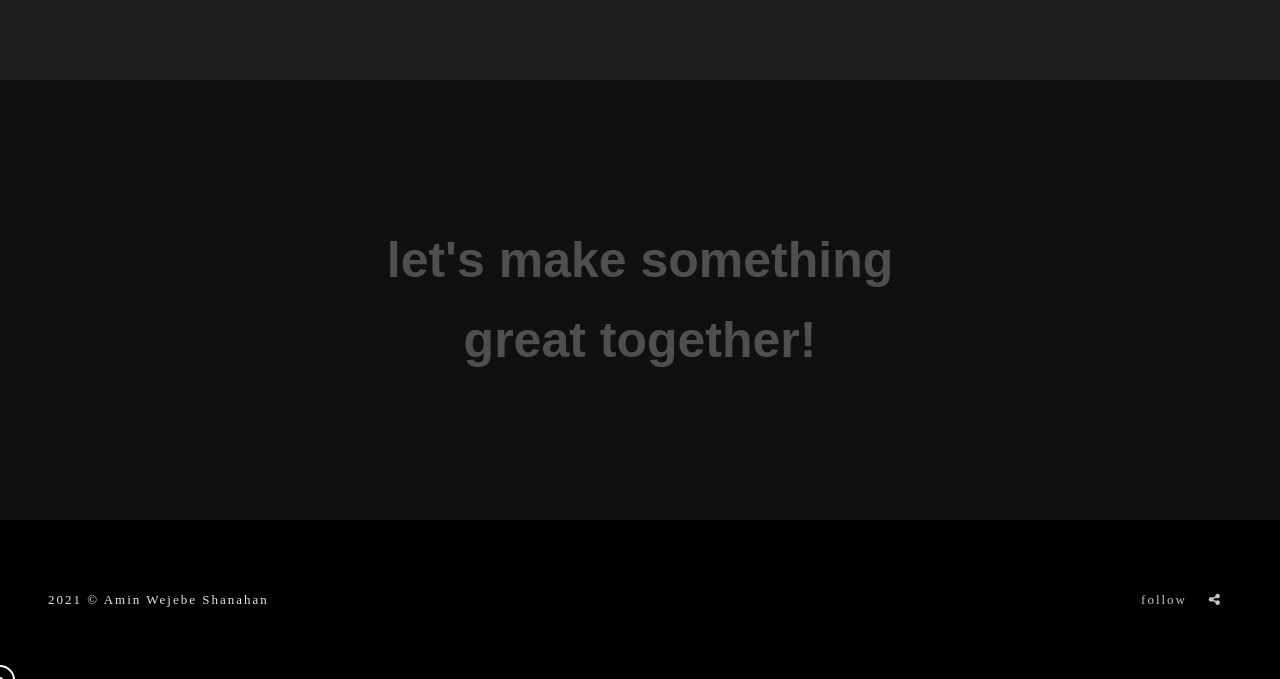
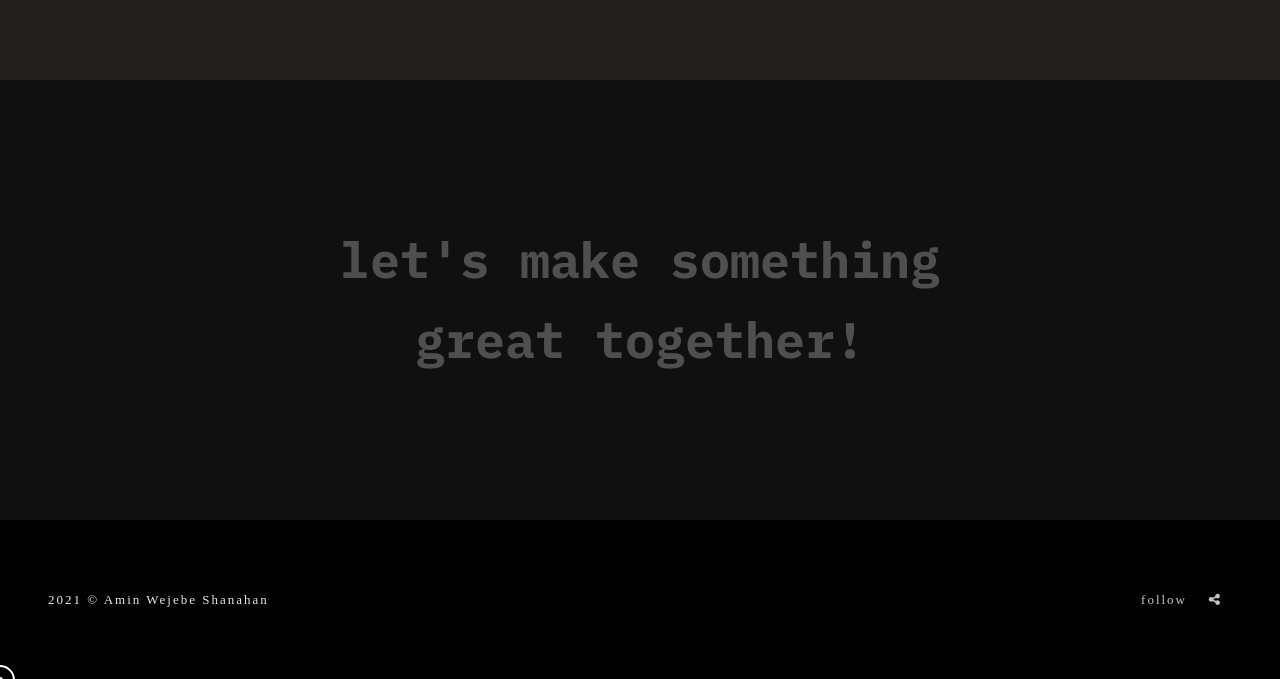
Before and after one commit to gjkillsppl/amin-new-portfolio, a PHP site: page /me.html in a window 1280 px wide. Shown: the part 1066-1745 px from the top of the page. Run offline with PHP 8.4, Linux system fonts and the light colour scheme; some web fonts are replaced.

Commit message:
added fonts

```diff
--- a/css/style.css
+++ b/css/style.css
@@ -1,4 +1,21 @@
 @charset "UTF-8";
+@import url("https://fonts.googleapis.com/css2?family=IBM+Plex+Mono:ital,wght@0,100;0,300;0,500;0,700;1,600&display=swap");
+@font-face {
+  font-family: 'WindsorD';
+  src: url("WindsorD-Reg.woff2") format("woff2"), url("WindsorD-Reg.woff") format("woff");
+  font-weight: normal;
+  font-style: normal;
+  font-display: swap;
+}
+
+@font-face {
+  font-family: 'Neutro Outline';
+  src: url("NeutroOutline.woff2") format("woff2"), url("NeutroOutline.woff") format("woff");
+  font-weight: normal;
+  font-style: normal;
+  font-display: swap;
+}
+
 .case-study-name-title, .case-study-images li .hero-number-back {
   font-family: "Neutro";
   font-weight: 500;
@@ -11,7 +28,7 @@ h1, h2, h3, h4, h5, h6,
 }
 
 body {
-  font-family: "IBM Plex Mono";
+  font-family: "IBM Plex Mono', monospace;";
   font-weight: 300;
   font-size: 15px;
   line-height: 1.7;
@@ -609,7 +626,7 @@ a:hover {
   text-align: center;
   color: #fff;
   overflow: hidden;
-  font-family: "Windsor D";
+  font-family: "WindsorD";
   font-size: 8vh;
   font-weight: 700;
   line-height: 1.05;
@@ -931,7 +948,7 @@ body.nav-active .nav__list-item:nth-child(10) {
   padding: 0;
   margin: 0;
   color: #fff;
-  font-family: "IBM Plex Mono";
+  font-family: "IBM Plex Mono', monospace;";
   font-size: 14px;
   line-height: 28px;
   font-weight: 500;
--- a/css/style.scss
+++ b/css/style.scss
@@ -1,12 +1,33 @@
 @charset "UTF-8";
+
+@import url('https://fonts.googleapis.com/css2?family=IBM+Plex+Mono:ital,wght@0,100;0,300;0,500;0,700;1,600&display=swap');
+
+@font-face {
+  font-family: 'WindsorD';
+  src: url('WindsorD-Reg.woff2') format('woff2'),
+      url('WindsorD-Reg.woff') format('woff');
+  font-weight: normal;
+  font-style: normal;
+  font-display: swap;
+}
+
+@font-face {
+  font-family: 'Neutro Outline';
+  src: url('NeutroOutline.woff2') format('woff2'),
+      url('NeutroOutline.woff') format('woff');
+  font-weight: normal;
+  font-style: normal;
+  font-display: swap;
+}
+
 
 
 $segundo-color:#EEE5DD;
 $primer-color:#21201F;
 $tercer-color:#E15B5B;
-$tipografia-titulo: "Windsor D";
-$tipografia-parrafo: "IBM Plex Mono";
-$tipografia-adicional: "Neutro ";
+$tipografia-titulo: "WindsorD";
+$tipografia-parrafo: "IBM Plex Mono', monospace;";
+$tipografia-adicional: "Neutro Outline ";
 
 
 
```
Also changed, not shown: fonts/NeutroOutline.woff (added), fonts/NeutroOutline.woff2 (added), fonts/WindsorD-Reg.woff (added), fonts/WindsorD-Reg.woff2 (added), 4 other files.
